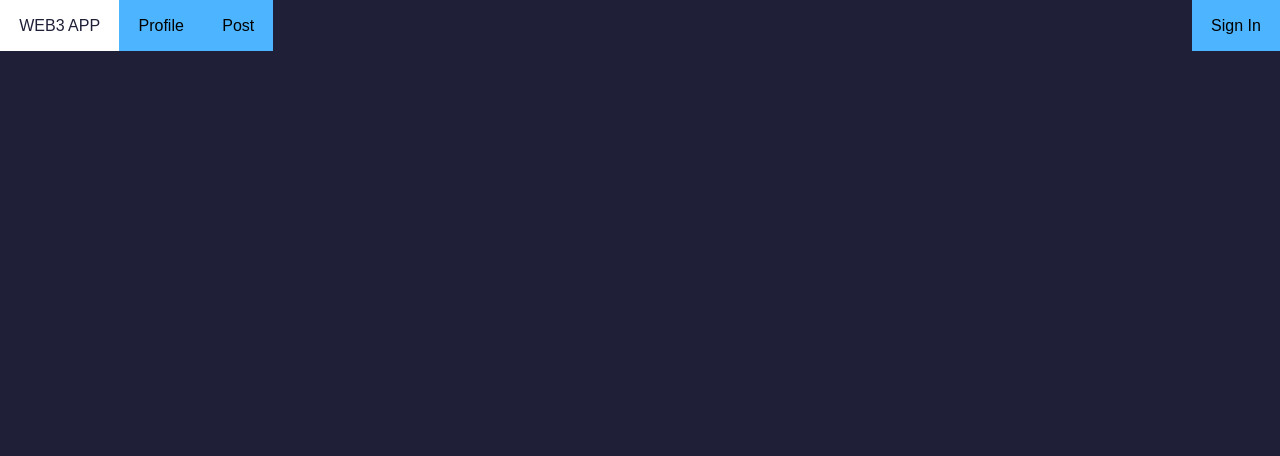
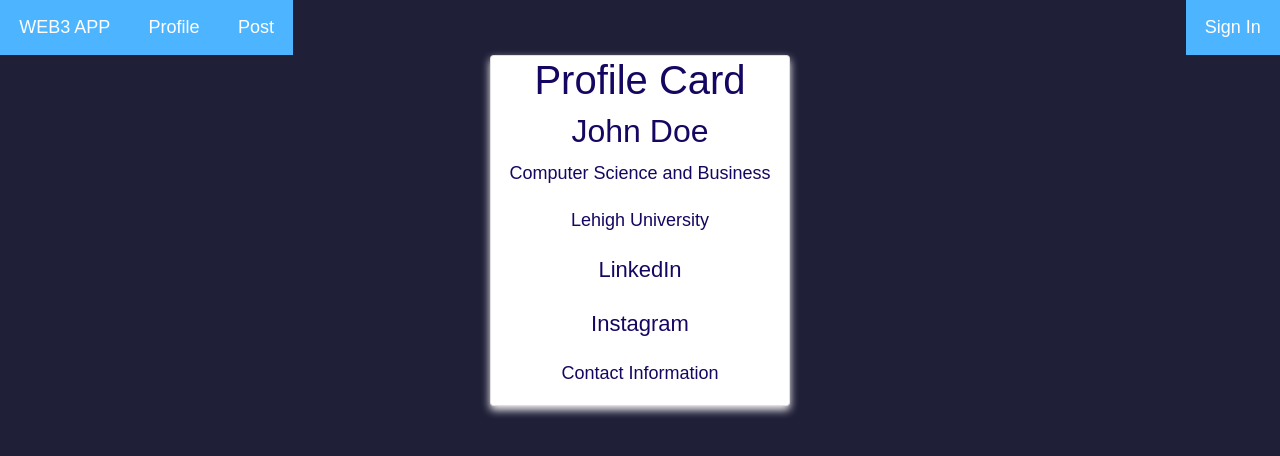
Before and after one commit to Findmebear/LehighWeb3, a React (Create React App) app: page /profile in a window 1280 px wide. Shown: the top 456 px of the page. Built offline with nearby package versions, Linux system fonts and the light colour scheme.

Commit message:
sample profile

```diff
--- a/src/App.jsx
+++ b/src/App.jsx
@@ -3,6 +3,7 @@ import "bootstrap/dist/css/bootstrap.min.css"
 import Navbar from "./components/Navbar/Navbar"
 //import { Route, Switch } from "react-router-dom";
 import Post from "./components/Post/Post";
+import Profile from "./components/Profile/Profile";
 import { BrowserRouter as Router, Route, Routes } from 'react-router-dom';
 
 
@@ -14,6 +15,7 @@ const App = () => {
       <Navbar />
       <Routes>
         <Route path="/post" element={<Post />} />
+        <Route path="/profile" element={<Profile />} />
       </Routes>
       {/* <Post/> */}
     </div>
--- a/src/components/Profile/Profile.jsx
+++ b/src/components/Profile/Profile.jsx
@@ -1,10 +1,22 @@
 import React, { useEffect, useState } from "react";
 import { useContext } from "react";
-import * as ReactDOM from "react-dom";
-import { TransactionContext } from "../../context/TransactionContext";
+import "./profile.css";
 
 const Profile = () => {
     return (
+        <div class="card">
+            <div class="title">
+                <h1> Profile Card </h1>
+                <h2>John Doe</h2>
+                <p class="title">Computer Science and Business</p>
+                <p >Lehigh University</p>
+                <a>
+                    <p>LinkedIn</p>
+                    <p>Instagram</p>
+                </a>
+                <p>Contact Information</p>
+            </div>
+        </div>
 
     );
 
--- a/src/components/Profile/profile.css
+++ b/src/components/Profile/profile.css
@@ -0,0 +1,36 @@
+.card {
+    box-shadow: 0 4px 8px 0 rgb(249, 246, 246);
+    max-width: 300px;
+    margin: auto;
+    text-align: center;
+}
+
+.title {
+    text-align: center;
+    color: rgb(21, 6, 97);
+    font-size: 18px;
+}
+
+button {
+    border: none;
+    outline: 0;
+    display: inline-block;
+    padding: 8px;
+    color: white;
+    background-color: #000;
+    text-align: center;
+    cursor: pointer;
+    width: 100%;
+    font-size: 18px;
+}
+
+a {
+    text-decoration: none;
+    font-size: 22px;
+    color: black;
+}
+
+button:hover,
+a:hover {
+    opacity: 0.7;
+}
```
